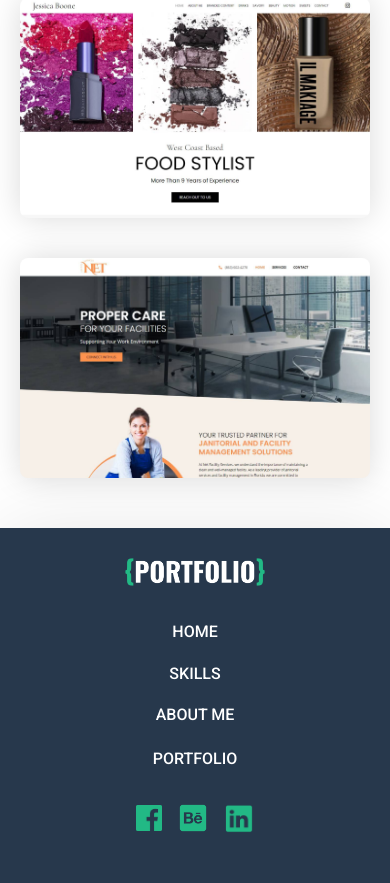
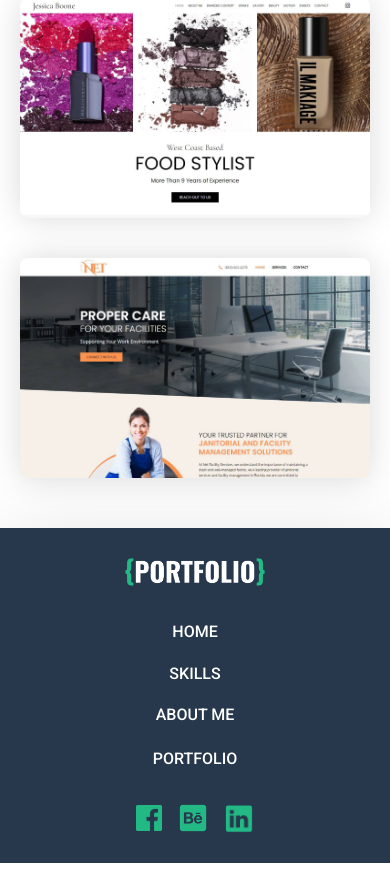
Before and after one commit to A-dmypng/react-personal-portfolio, a React (Create React App) app: page / in a window 390 px wide. Shown: the part 5393-6276 px from the top of the page. Built offline with nearby package versions, Linux system fonts and the light colour scheme.

Commit message:
Update footer spacing

```diff
--- a/src/App.css
+++ b/src/App.css
@@ -841,7 +841,7 @@ color: var(--primary);
   gap: 10px;
 }
 .footer {
-  padding: 30px 20px;
+  padding: 30px 20px 10px;
 }
 .footer--items > ul {
   gap: 20px;
```
